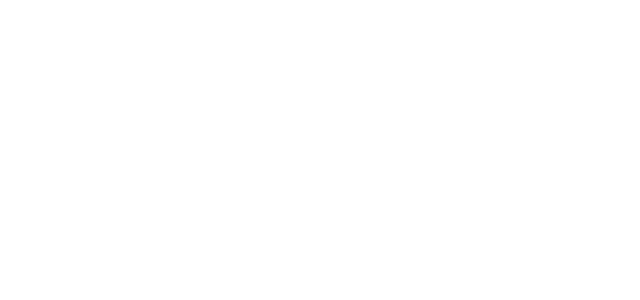
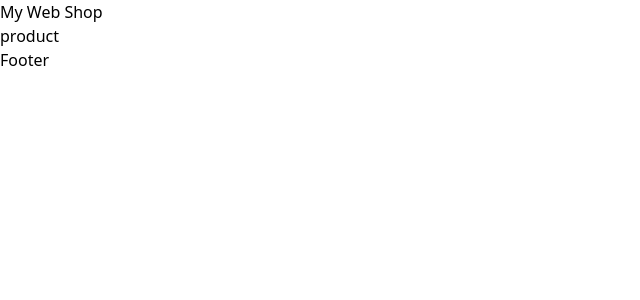
Before and after one commit to ziaeezohreh909/HW_React_N.2, a React (Vite) app: page / in a window 1280 px wide. Shown: the top 300 px of the page, without its empty margins (0-640 px from the left). Built offline with nearby package versions, Linux system fonts and the light colour scheme.

Commit message:
creat layout&product components

```diff
--- a/src/App.tsx
+++ /dev/null
@@ -1,5 +0,0 @@
-function App() {
-  return <></>;
-}
-
-export default App;
--- /dev/null
+++ b/src/Pages/HomePages/Home-page.tsx
@@ -0,0 +1,12 @@
+import Product from "../../Products/Product";
+import Layout from "../../components/Layout/Layout";
+
+export default function Homepage() {
+  return (
+    <div>
+      <Layout>
+        <Product />
+      </Layout>
+    </div>
+  );
+}
--- /dev/null
+++ b/src/Products/Product.tsx
@@ -0,0 +1,3 @@
+export default function Product() {
+  return <div>product</div>;
+}
--- a/src/components/Layout/Footer.tsx
+++ b/src/components/Layout/Footer.tsx
@@ -0,0 +1,3 @@
+export default function Footer() {
+  return <div>Footer</div>;
+}
--- a/src/components/Layout/Header.tsx
+++ b/src/components/Layout/Header.tsx
@@ -0,0 +1,9 @@
+
+
+export default function Header() {
+  return (
+    <div className="">
+      My Web Shop
+    </div>
+  )
+}
--- a/src/components/Layout/Layout.tsx
+++ b/src/components/Layout/Layout.tsx
@@ -0,0 +1,17 @@
+import Header from "./Header";
+import Footer from "./Footer";
+import { ReactNode } from "react";
+
+type Props = {
+  children?: ReactNode;
+};
+
+export default function Layout({ children }: Props) {
+  return (
+    <div>
+      <Header />
+      {children}
+      <Footer />
+    </div>
+  );
+}
--- a/src/main.tsx
+++ b/src/main.tsx
@@ -1,10 +1,10 @@
-import React from 'react'
-import ReactDOM from 'react-dom/client'
-import App from './App.tsx'
-import './index.css'
+import React from "react";
+import ReactDOM from "react-dom/client";
+import "./index.css";
+import HomePage from "./Pages/HomePages/Home-page.tsx";
 
-ReactDOM.createRoot(document.getElementById('root')!).render(
+ReactDOM.createRoot(document.getElementById("root")!).render(
   <React.StrictMode>
-    <App />
-  </React.StrictMode>,
-)
+    <HomePage />
+  </React.StrictMode>
+);
```
